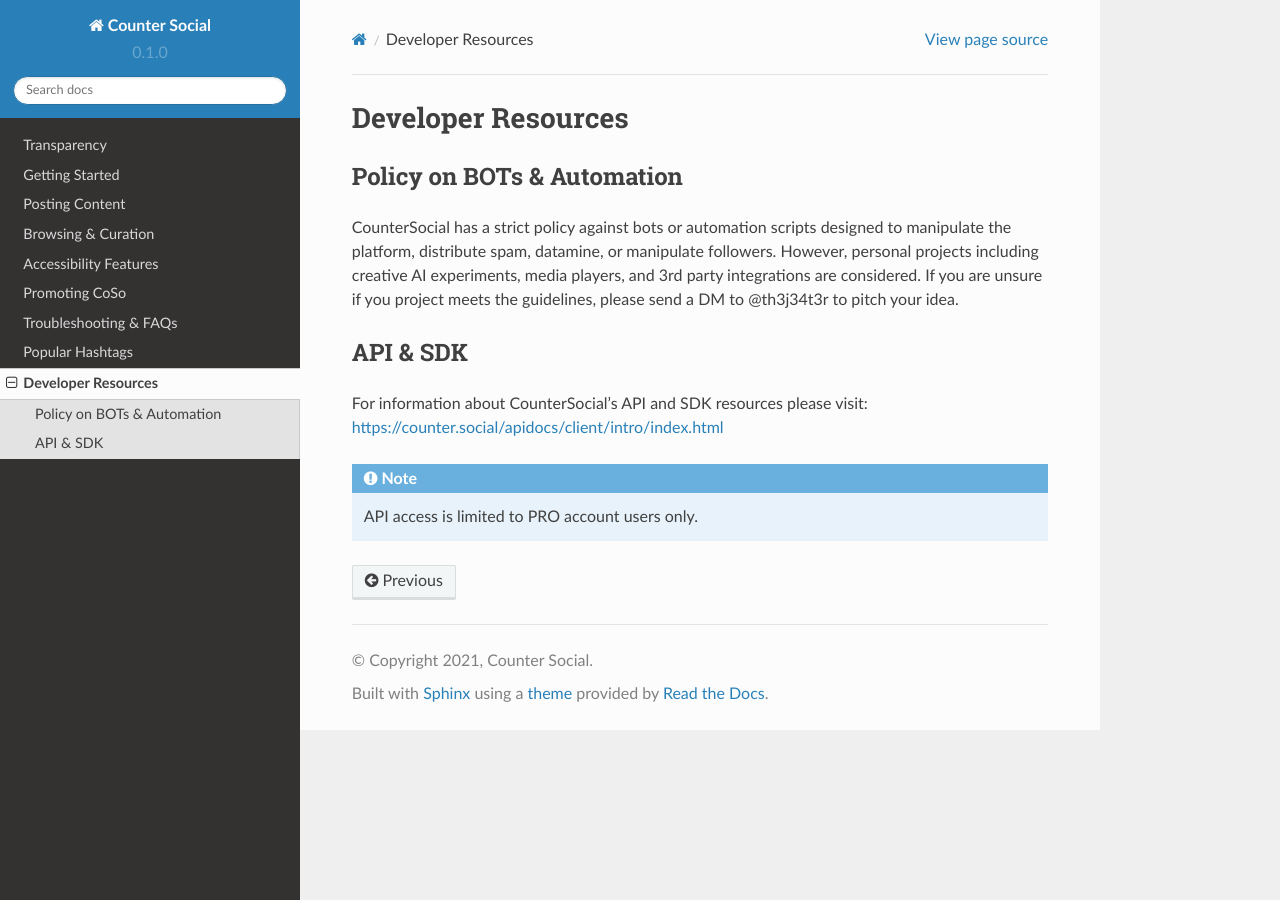
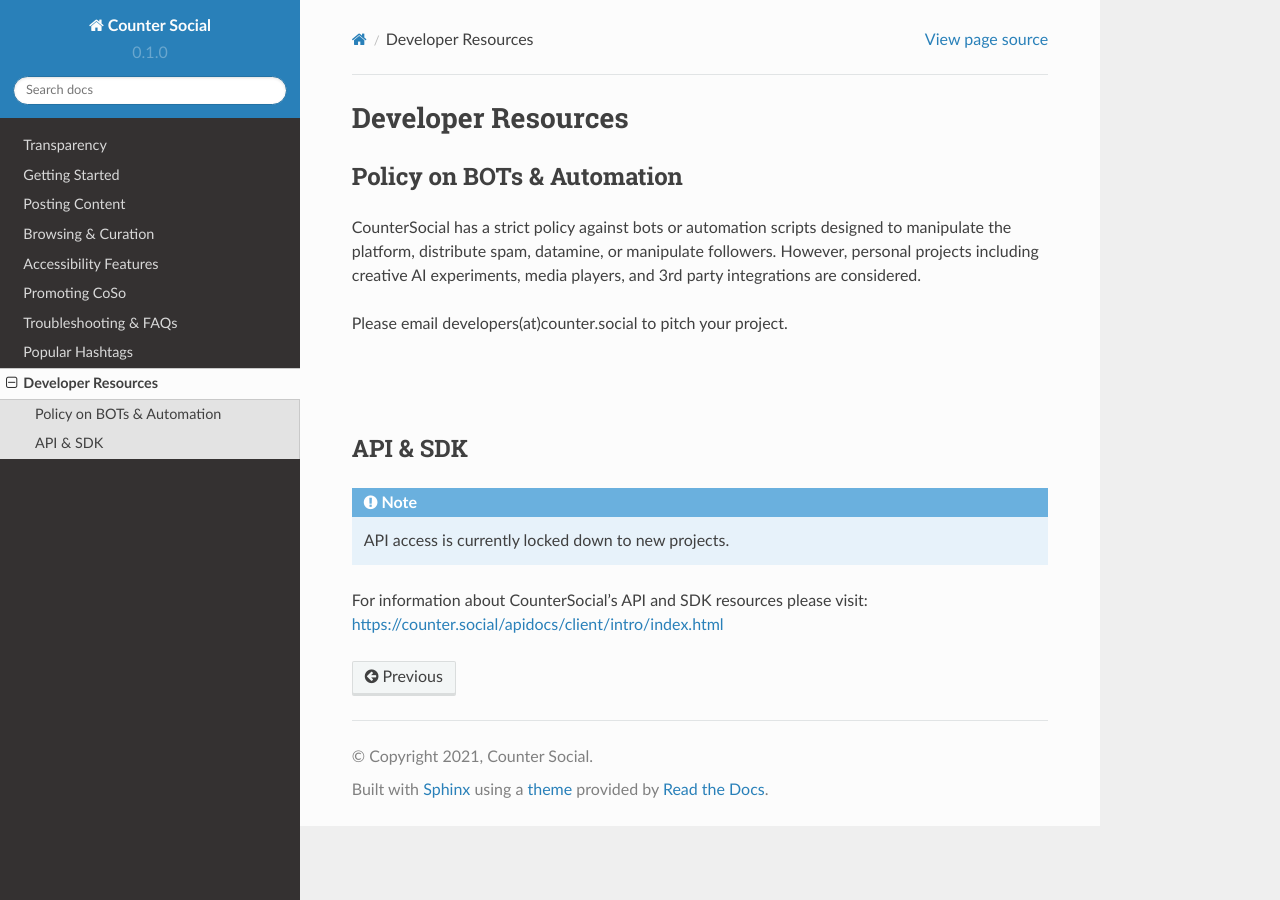
Before and after one commit to itskel/userguide, a Sphinx documentation site: the page built from docs/source/developer-resources.rst, in a window 1280 px wide. Built offline with Sphinx 7.4.7 and the Read the Docs theme 2.0.0, drawn with Linux system fonts in a browser that asks for light colours; pages that are not in the unit, such as notebooks, are missing from menus.

Commit message:
Update developer-resources.rst

```diff
--- a/docs/source/developer-resources.rst
+++ b/docs/source/developer-resources.rst
@@ -4,11 +4,15 @@
 Policy on BOTs & Automation
 ----------
 
-CounterSocial has a strict policy against bots or automation scripts designed to manipulate the platform, distribute spam, datamine, or manipulate followers. However, personal projects including creative AI experiments, media players, and 3rd party integrations are considered. If you are unsure if you project meets the guidelines, please send a DM to @th3j34t3r to pitch your idea.
+CounterSocial has a strict policy against bots or automation scripts designed to manipulate the platform, distribute spam, datamine, or manipulate followers. However, personal projects including creative AI experiments, media players, and 3rd party integrations are considered.
 
+Please email developers(at)counter.social to pitch your project.
 
+|
+|
 API & SDK
 ----------
+
+.. note:: API access is currently locked down to new projects.
+
 For information about CounterSocial's API and SDK resources please visit: https://counter.social/apidocs/client/intro/index.html
-
-.. note:: API access is limited to PRO account users only.
```
